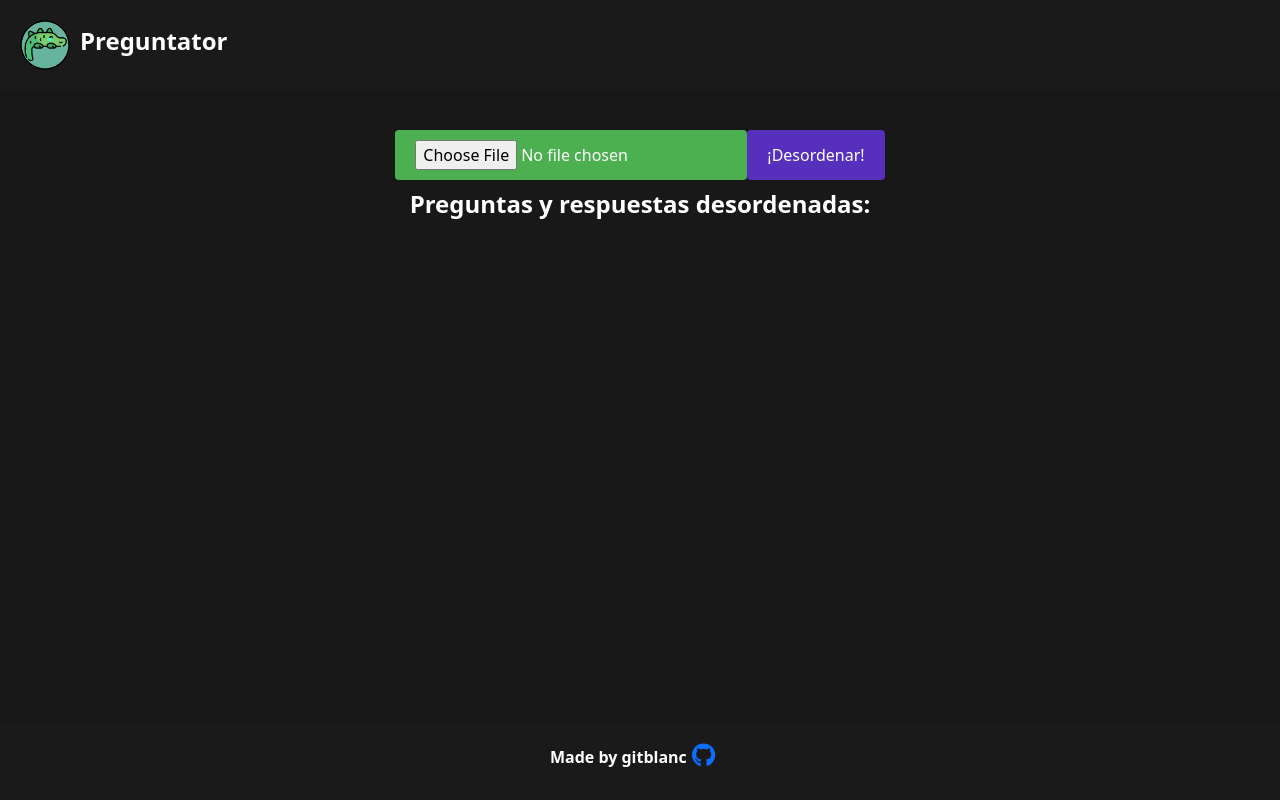
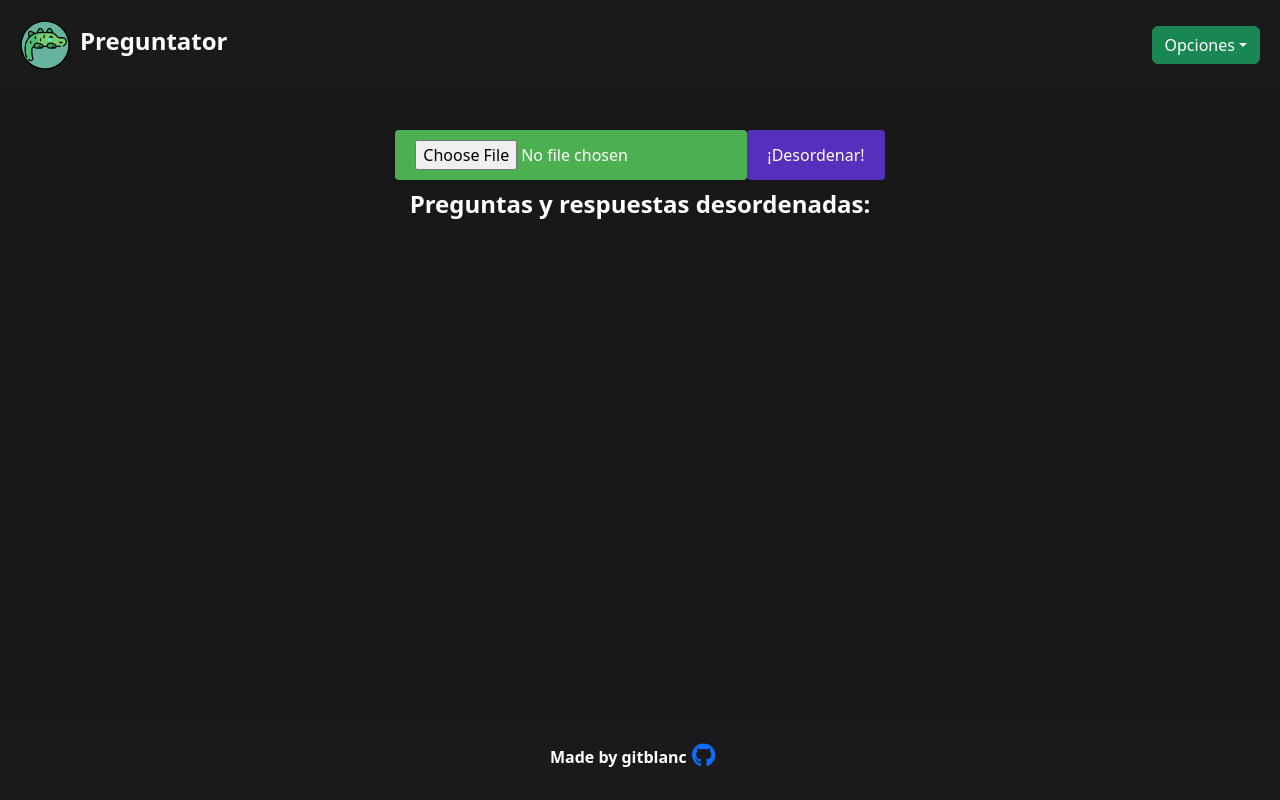
Before and after one commit to gitblanc/Preguntator, a React (Create React App) app: page / in a window 1280 px wide. Built offline with nearby package versions, Linux system fonts and the light colour scheme.

Commit message:
uploaded help

```diff
--- a/package.json
+++ b/package.json
@@ -4,6 +4,7 @@
   "private": true,
   "dependencies": {
     "@fortawesome/free-brands-svg-icons": "^6.4.0",
+    "@fortawesome/free-solid-svg-icons": "^6.4.0",
     "@fortawesome/react-fontawesome": "^0.2.0",
     "@testing-library/jest-dom": "^5.16.5",
     "@testing-library/react": "^13.4.0",
@@ -11,6 +12,7 @@
     "bootstrap": "^5.2.3",
     "fs": "^0.0.1-security",
     "react": "^18.2.0",
+    "react-bootstrap": "^2.7.4",
     "react-dom": "^18.2.0",
     "react-scripts": "5.0.1",
     "web-vitals": "^2.1.4"
--- a/src/App.css
+++ b/src/App.css
@@ -16,10 +16,22 @@ body,
 	position: sticky;
 	top: 0;
 	align-items: center;
-	justify-content: left;
+	justify-content: space-between;
 	padding: 20px;
 	background-color: #1a1a1a;
 	color: #fff;
+}
+
+.app-header-left {
+	display: flex;
+	align-items: center;
+	justify-content: flex-end; /* Align the elements to the right */
+}
+
+.app-header-right {
+	display: flex;
+	align-items: center;
+	justify-content: flex-end; /* Align the elements to the right */
 }
 
 .app-logo {
--- a/src/App.js
+++ b/src/App.js
@@ -5,13 +5,27 @@ import logo from "./logo192.png"; // Import the logo image
 import { FontAwesomeIcon } from "@fortawesome/react-fontawesome";
 import { faGithub } from "@fortawesome/free-brands-svg-icons";
 import FileUploader from "./components/FileUploader";
+import { DropdownButton, Dropdown } from "react-bootstrap";
 
 const App = () => {
 	return (
 		<div className="app-container">
 			<header className="app-header">
-				<img src={logo} alt="App Logo" className="app-logo" />
-				<h1 className="app-name">Preguntator</h1>
+				<div className="app-header-left">
+					<img src={logo} alt="App Logo" className="app-logo" />
+					<h1 className="app-name">Preguntator</h1>
+				</div>
+				<div className="app-header-right">
+					<DropdownButton
+						id="dropdown-basic-button"
+						title="Opciones"
+						variant="success"
+					>
+						<Dropdown.Item href="https://github.com/gitblanc/Preguntator/wiki">
+							Ayuda
+						</Dropdown.Item>
+					</DropdownButton>
+				</div>
 			</header>
 
 			<main className="app-main">
```
Also changed, not shown: 1 other file (tests, documents, lock files or other folders).
